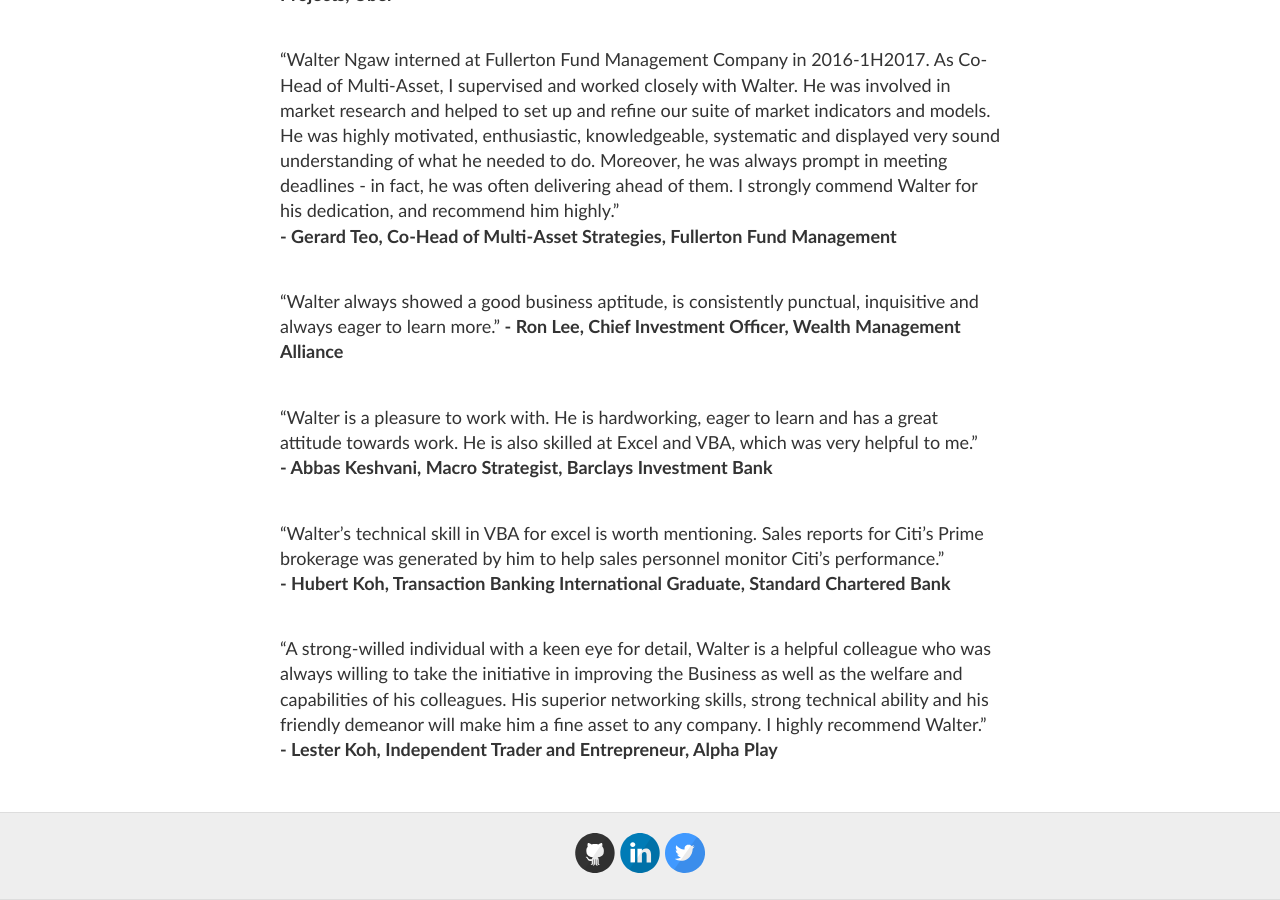
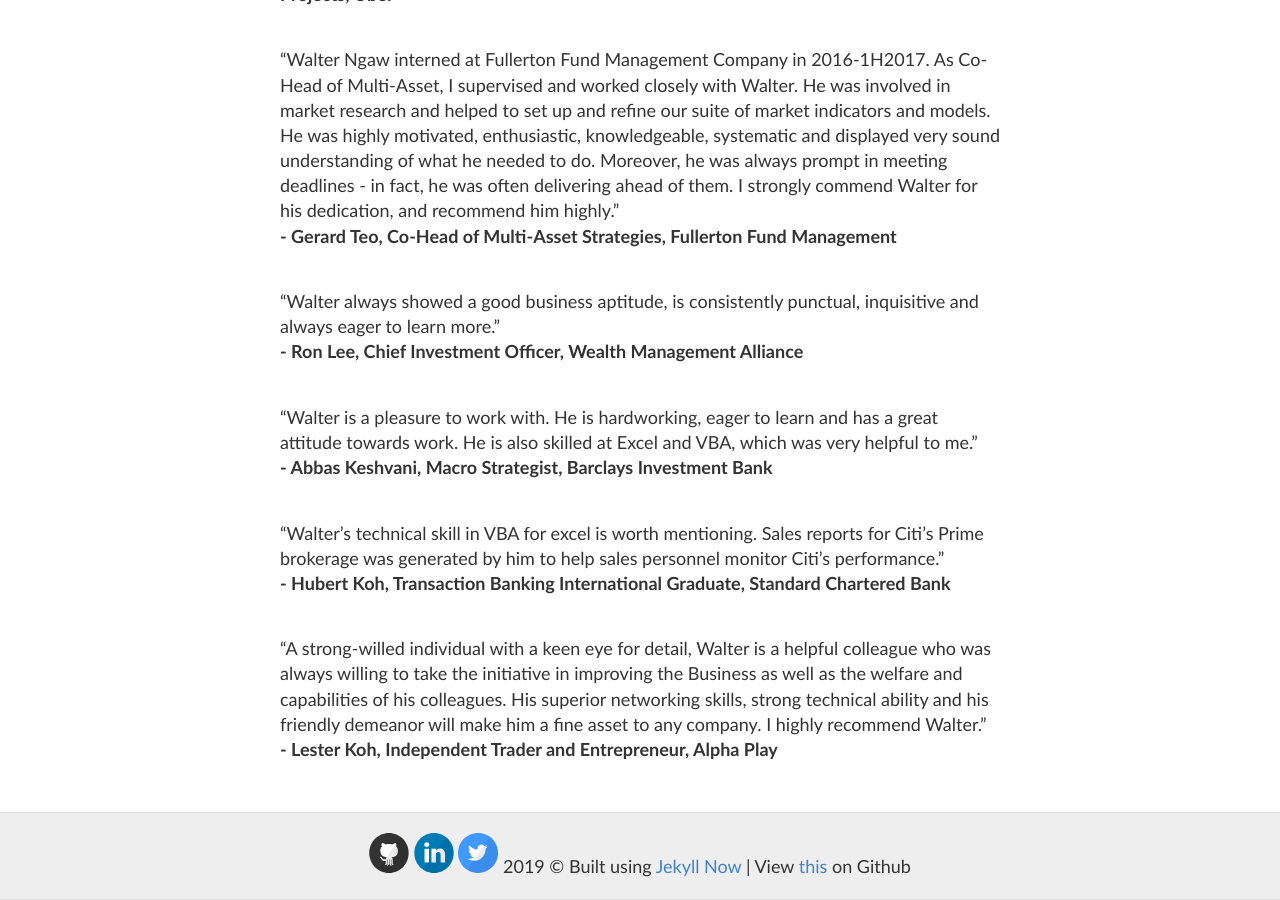
Before and after one commit to wngaw/wngaw.github.io, a Jekyll site: the page built from testimonials.md, in a window 1280 px wide and 900 px high, scrolled down 804 px. Built offline with Jekyll 4.4.1, drawn with Linux system fonts in a browser that asks for light colours.

Commit message:
add footer

```diff
--- a/_layouts/default.html
+++ b/_layouts/default.html
@@ -49,6 +49,7 @@
       <div class="container">
         <footer class="footer">
           {% include svg-icons.html %}
+          2019 &copy; Built using <a href="https://github.com/barryclark/jekyll-now" target="_blank">Jekyll Now</a> | View <a href="https://github.com/wngaw/wngaw.github.io" target="_blank">this</a> on Github
         </footer>
       </div>
     </div>
```
Also changed, not shown: testimonials.md (line endings or trailing spaces).
